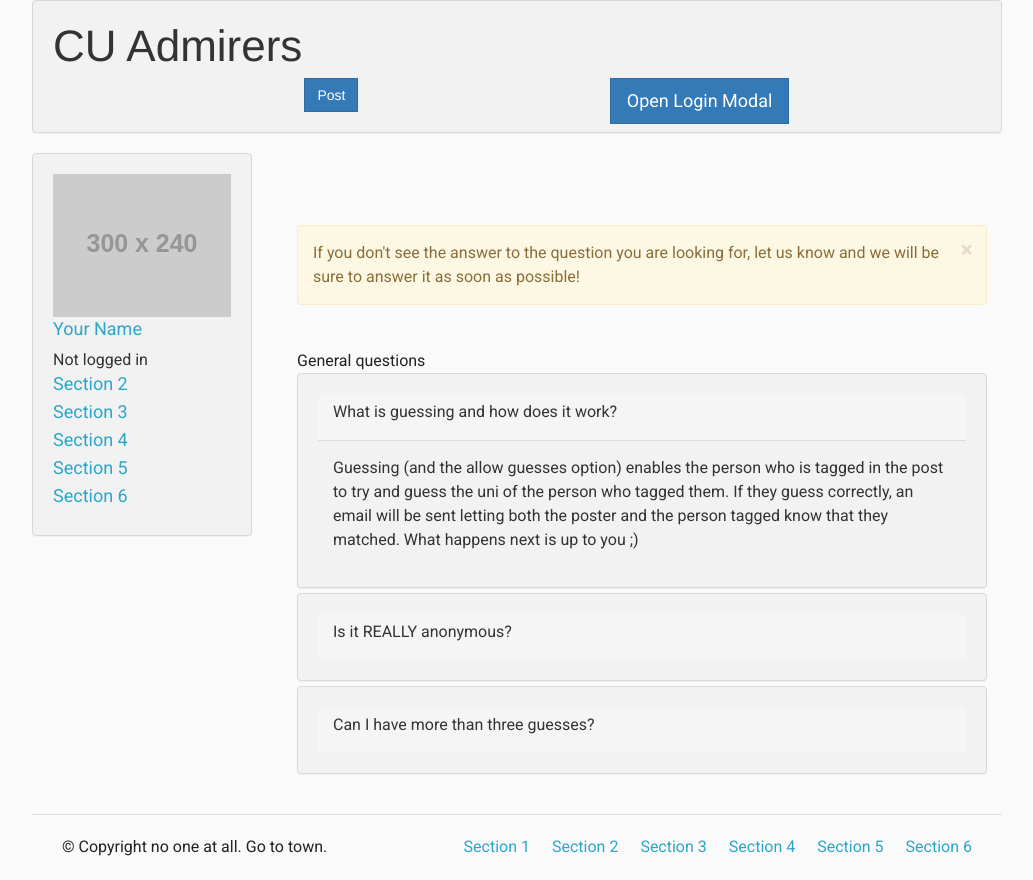
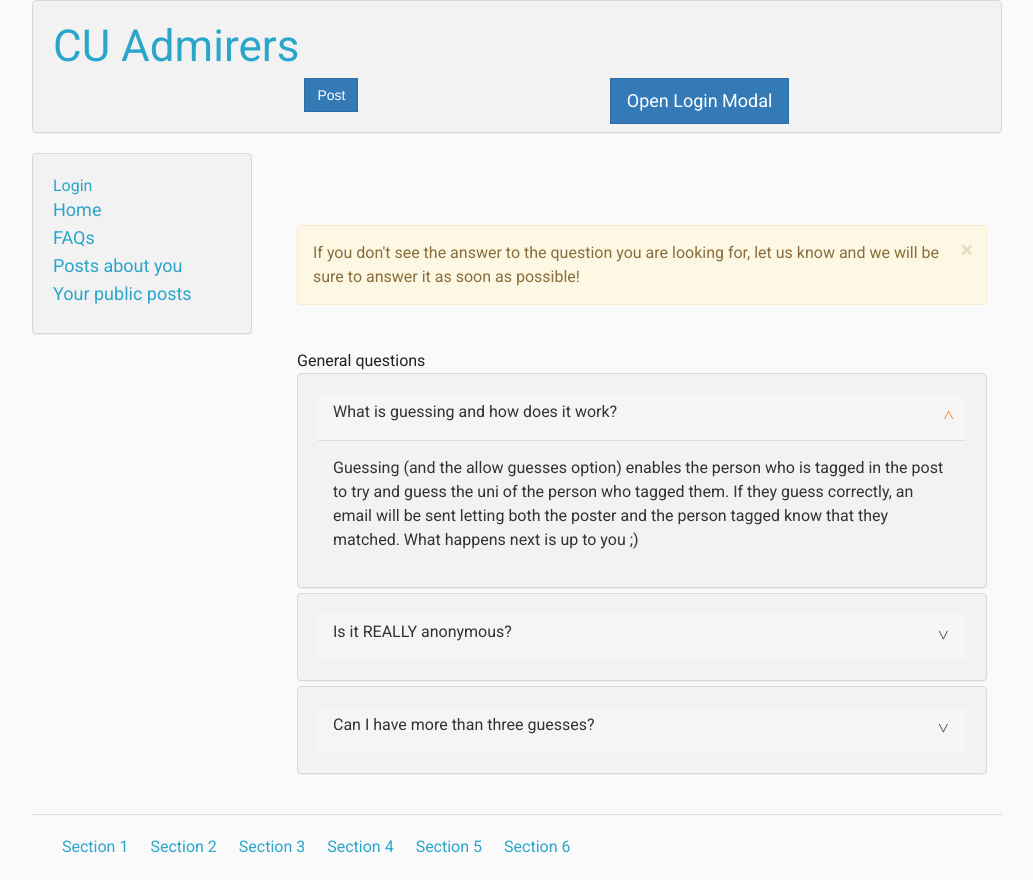
Before and after one commit to brandnew3773/cu_admirers, a Flask app: page /faqs in a window 1280 px wide. Shown: the whole page, without its empty margins (123-1156 px from the left). After the commit the page ends 853 px from the top, so only its background shows below. Run offline with Flask 2, Linux system fonts and the light colour scheme; grey boxes labelled with a size stand in for pictures from a placeholder-image service; parts of the project's set-up code (start-up, migrations or seed data) failed here and were passed over; some libraries are stand-ins or nearby versions.

Commit message:
updated formatting and frontend stuff

```diff
--- a/static/css/login.css
+++ b/static/css/login.css
@@ -422,3 +422,36 @@ margin-right: 7px;
         min-width: 500px;
     }
 }
+
+.calendar-text { margin-top: -.4em; }
+
+<!-- FAQ css -->
+.faqHeader {
+        font-size: 27px;
+        margin: 20px;
+    }
+
+    .panel-heading [data-toggle="collapse"]:after {
+        font-family: 'Glyphicons Halflings';
+        content: ">"; /* "play" icon */
+        float: right;
+        color: #F58723;
+        font-size: 18px;
+        line-height: 22px;
+        /* rotate "play" icon from > (right arrow) to down arrow */
+        -webkit-transform: rotate(-90deg);
+        -moz-transform: rotate(-90deg);
+        -ms-transform: rotate(-90deg);
+        -o-transform: rotate(-90deg);
+        transform: rotate(-90deg);
+    }
+
+    .panel-heading [data-toggle="collapse"].collapsed:after {
+        /* rotate "play" icon from > (right arrow) to ^ (up arrow) */
+        -webkit-transform: rotate(90deg);
+        -moz-transform: rotate(90deg);
+        -ms-transform: rotate(90deg);
+        -o-transform: rotate(90deg);
+        transform: rotate(90deg);
+        color: #454444;
+    }
--- a/static/js/login.js
+++ b/static/js/login.js
@@ -110,5 +110,65 @@ function submit_search(){
         success: function(data, textStatus, jqXHR) {
             document.write(data);
         }
+    });
+}
+
+function sendComment(pid){
+
+    var data = {
+        "pid": pid,
+        "comment_body": $("#comment_input"+String(pid)).val()
+    };
+    $.ajax({
+        type : "POST",
+        url : "/comment",
+        data: JSON.stringify(data, null, '\t'),
+        contentType: 'application/json;charset=UTF-8',
+        success: function(data, textStatus, jqXHR) {
+            document.write(data);
+        }
+    });
+}
+
+function sendGuess(pid){
+
+    var data = {
+        "pid": pid,
+        "guess": $("#guess_input"+String(pid)).val()
+    };
+    $.ajax({
+        type : "POST",
+        url : "/guess",
+        data: JSON.stringify(data, null, '\t'),
+        contentType: 'application/json;charset=UTF-8',
+        success: function(data, textStatus, jqXHR) {
+            document.write(data);
+        }
+    });
+}
+
+$(document).ready(function(){
+    $('input[name=allow_guesses]').change(function(){
+
+        if($(this).is(':checked'))
+        {
+            if($('input[name=is_anonymous]').is(':checked')){
+                alert("You can't allow guesses when posting anonymously!");
+                $('input[name=allow_guesses]').attr('checked', false);
+            }
+        }
+    });
 });
-}
+
+$(document).ready(function(){
+    $('input[name=is_anonymous]').change(function(){
+
+        if($(this).is(':checked'))
+        {
+            if($('input[name=allow_guesses]').is(':checked')){
+                alert("You can't allow guesses when posting anonymously!");
+                $('input[name=allow_guesses]').attr('checked', false);
+            }
+        }
+    })
+});
--- a/templates/footer.html
+++ b/templates/footer.html
@@ -2,11 +2,8 @@
     <div class="large-12 columns">
         <hr/>
         <div class="row">
-            <div class="large-5 columns">
-                <p>© Copyright no one at all. Go to town.</p>
-            </div>
-            <div class="large-7 columns">
-                <ul class="inline-list right">
+            <div class="large-12 columns">
+                <ul class="inline-list center">
                     <li><a href="#">Section 1</a></li>
                     <li><a href="#">Section 2</a></li>
                     <li><a href="#">Section 3</a></li>
--- a/templates/sidebar.html
+++ b/templates/sidebar.html
@@ -1,13 +1,11 @@
 <div class="large-3 columns ">
         <div class="panel">
-            <a href="#"><img src="http://placehold.it/300x240&text=[img]"/></a>
-            <h5><a href="#">Your Name</a></h5>
             <div class="section-container vertical-nav" data-section data-options="deep_linking: false; one_up: true">
                 <section class="section">
                     {% if current_user.is_authenticated %}
                          Hi {{ current_user.first_name }}!
                     {% else %}
-                        Not logged in
+                        <a href="#" class="" role="button" data-toggle="modal" data-target="#login-modal">Login</a>
                     {% endif %}
                 </section>
                 {% if current_user.is_authenticated %}
@@ -18,19 +16,16 @@
 
                 {% endif %}
                 <section class="section">
-                    <h5 class="title"><a href="#">Section 2</a></h5>
+                    <h5 class="title"><a href="/">Home</a></h5>
                 </section>
                 <section class="section">
-                    <h5 class="title"><a href="#">Section 3</a></h5>
+                    <h5 class="title"><a href="/faqs">FAQs</a></h5>
                 </section>
                 <section class="section">
-                    <h5 class="title"><a href="#">Section 4</a></h5>
+                    <h5 class="title"><a href="#">Posts about you</a></h5>
                 </section>
                 <section class="section">
-                    <h5 class="title"><a href="#">Section 5</a></h5>
-                </section>
-                <section class="section">
-                    <h5 class="title"><a href="#">Section 6</a></h5>
+                    <h5 class="title"><a href="/own_posts">Your public posts</a></h5>
                 </section>
             </div>
 
--- a/templates/top_bar.html
+++ b/templates/top_bar.html
@@ -1,7 +1,7 @@
 <div class="row">
     <div class="large-12 columns">
         <div class="panel">
-            <div style="width:50%"><h1>CU Admirers</h1></div>
+            <div style="width:50%"><h1><a href="/">CU Admirers</a></h1></div>
 
             <p class="" style="width:40%; float:right;"><a href="#" class="btn btn-primary btn-lg" role="button" data-toggle="modal" data-target="#login-modal">Open Login Modal</a></p>
             <div class="center"><button data-toggle="modal" data-target="#squarespaceModal" class="btn btn-primary center-block">Post</button></div>
```
Also changed, not shown: templates/main.html (+18 -4 lines).
